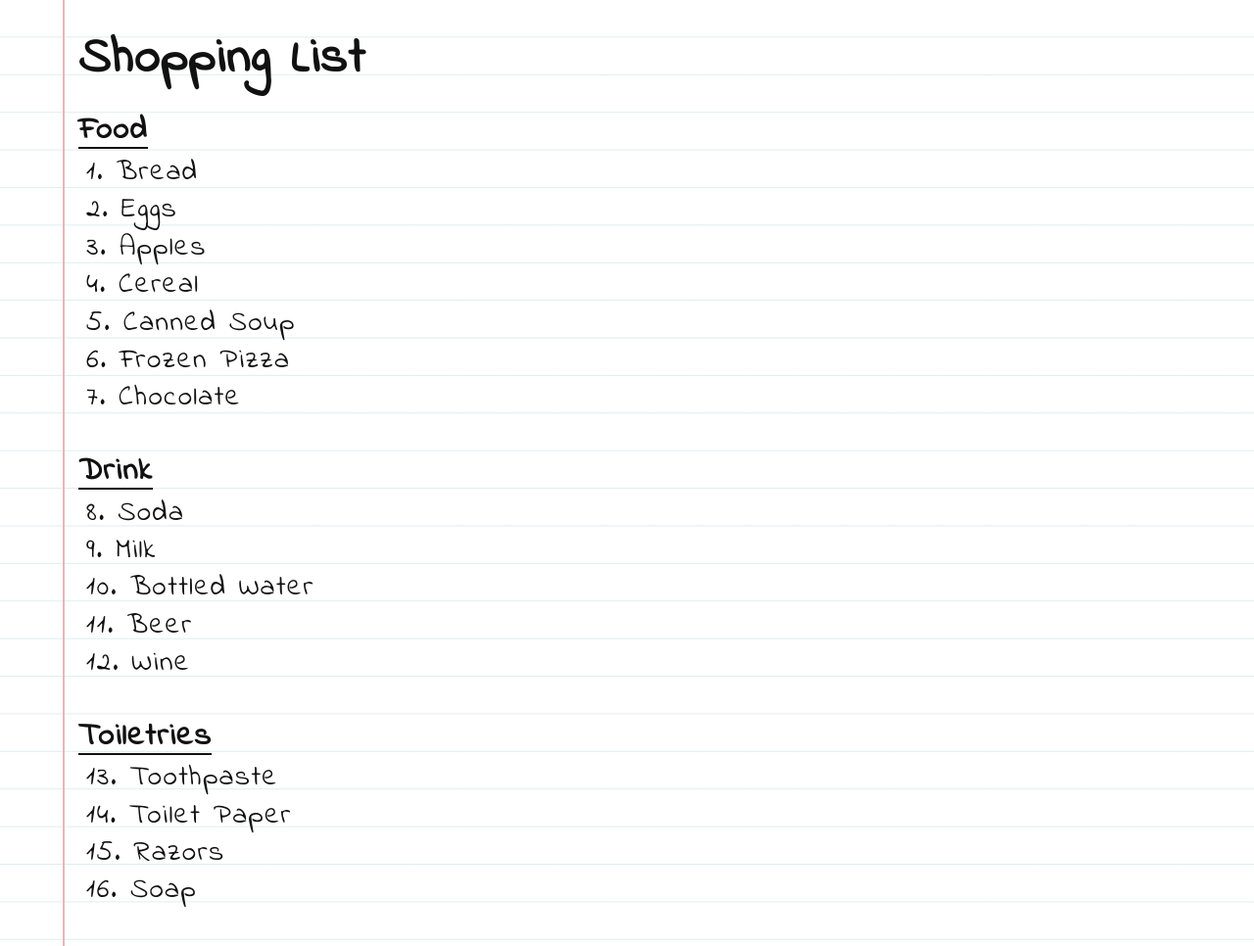
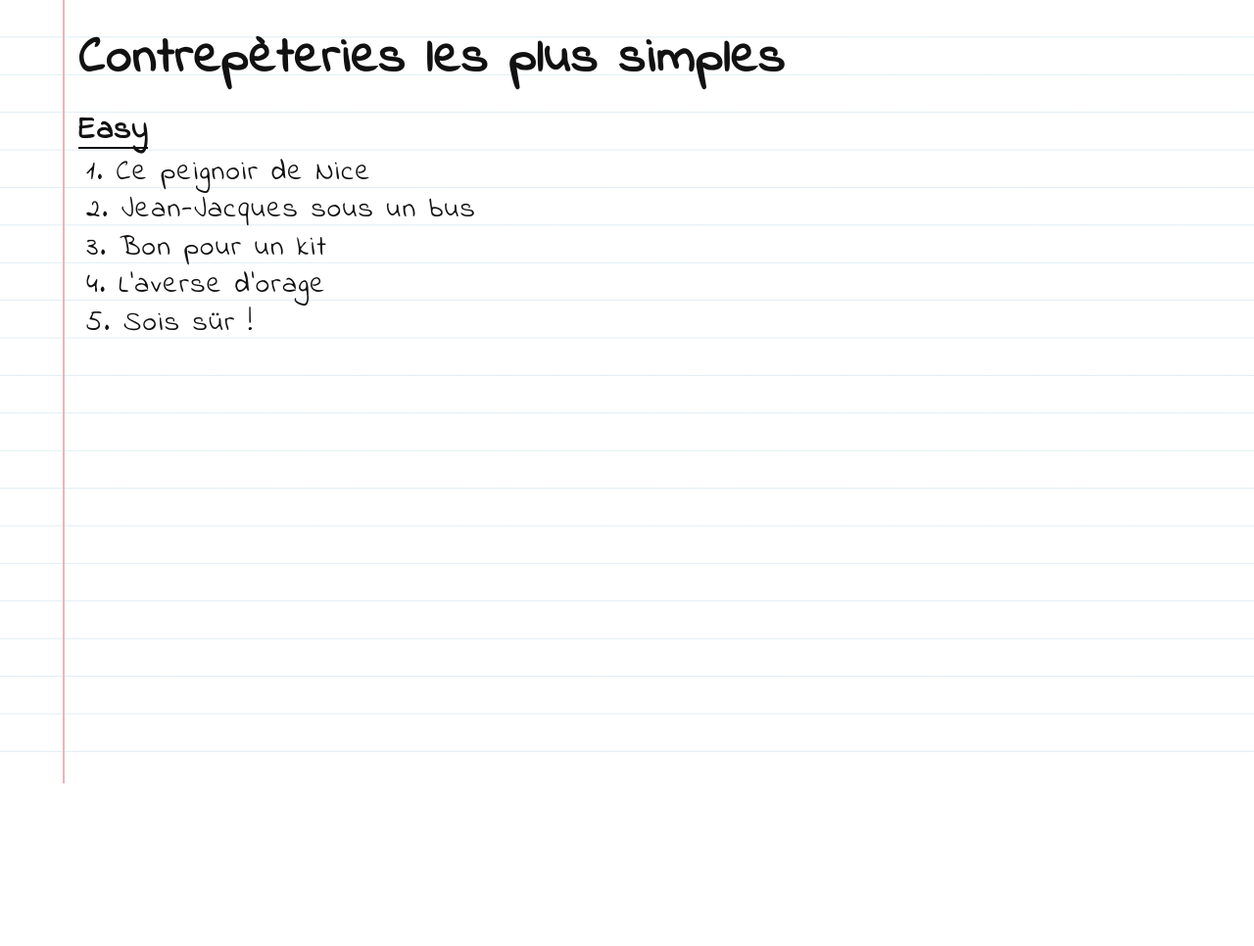
Before and after one commit to Pansahori/contrepeteries, a plain HTML site: page files/easy.html in a window 1280 px wide. Shown: the top 966 px of the page at 98% size. After the commit the page ends 800 px from the top, so only its background shows below. Drawn offline with nearby package versions, Linux system fonts and the light colour scheme.

Commit message:
Update easy.html

```diff
--- a/files/easy.html
+++ b/files/easy.html
@@ -11,38 +11,20 @@
 </head>
 <body>
 <!-- partial:index.partial.html -->
-<h1>Shopping List</h1>
+<h1>Contrepèteries les plus simples</h1>
 
-<h2>Food</h2>
+<h2>Easy</h2>
 
 <ol class="continuous-list">
-  <li>Bread</li>
-  <li>Eggs</li>
-  <li>Apples</li>
-  <li>Cereal</li>
-  <li>Canned Soup</li>
-  <li>Frozen Pizza</li>
-  <li>Chocolate</li>
+  <li>Ce peignoir de Nice</li>
+  <li>Jean-Jacques sous un bus</li>
+  <li>Bon pour un kit</li>
+  <li>L'averse d'orage</li>
+  <li>Sois sür !</li>
+
 </ol>
 
-<h2>Drink</h2>
 
-<ol class="continuous-list">
-  <li>Soda</li>
-  <li>Milk</li>
-  <li>Bottled Water</li>
-  <li>Beer</li>
-  <li>Wine</li>
-</ol>
-
-<h2>Toiletries</h2>
-
-<ol class="continuous-list">
-  <li>Toothpaste</li>
-  <li>Toilet Paper</li>
-  <li>Razors</li>
-  <li>Soap</li>
-</ol>
 <!-- partial -->
 
 </body>
```
